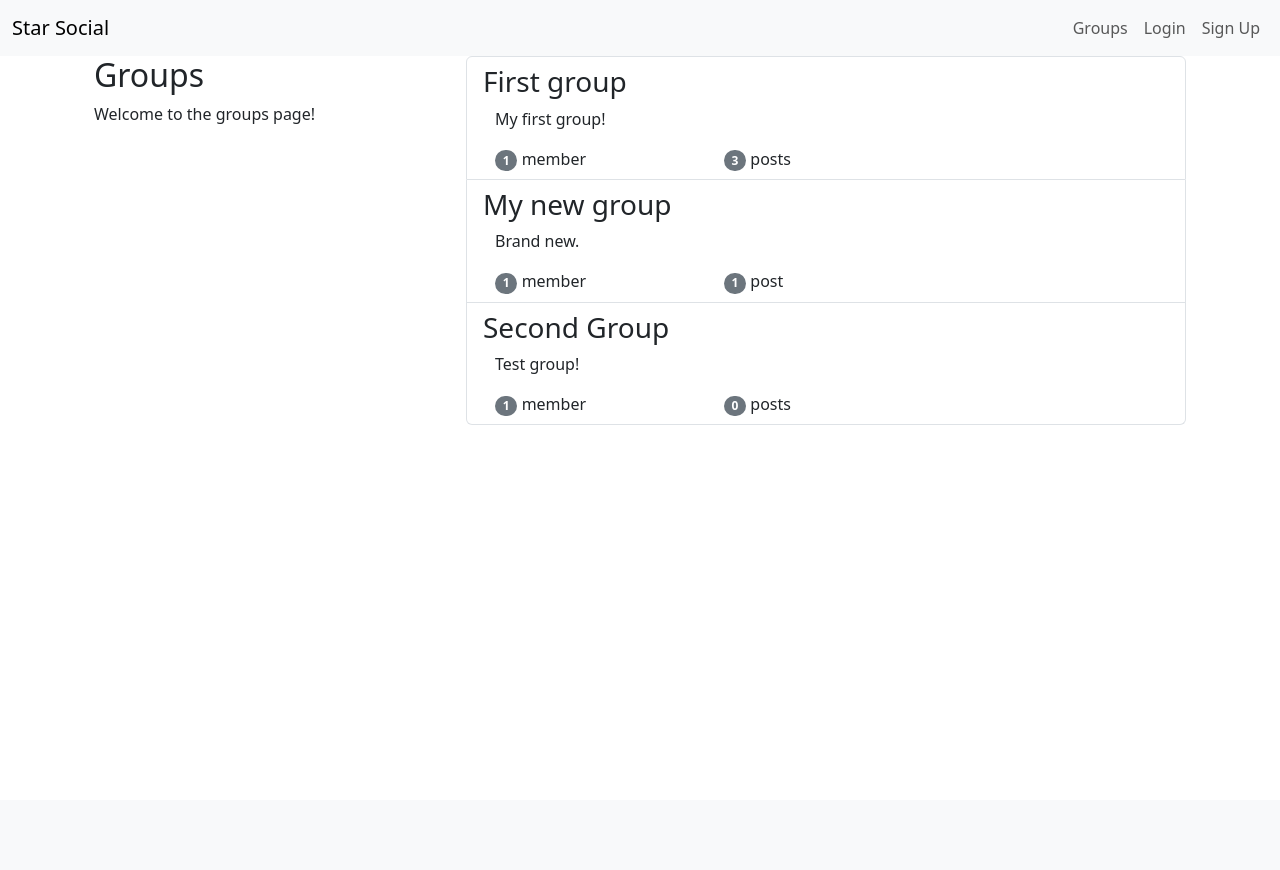
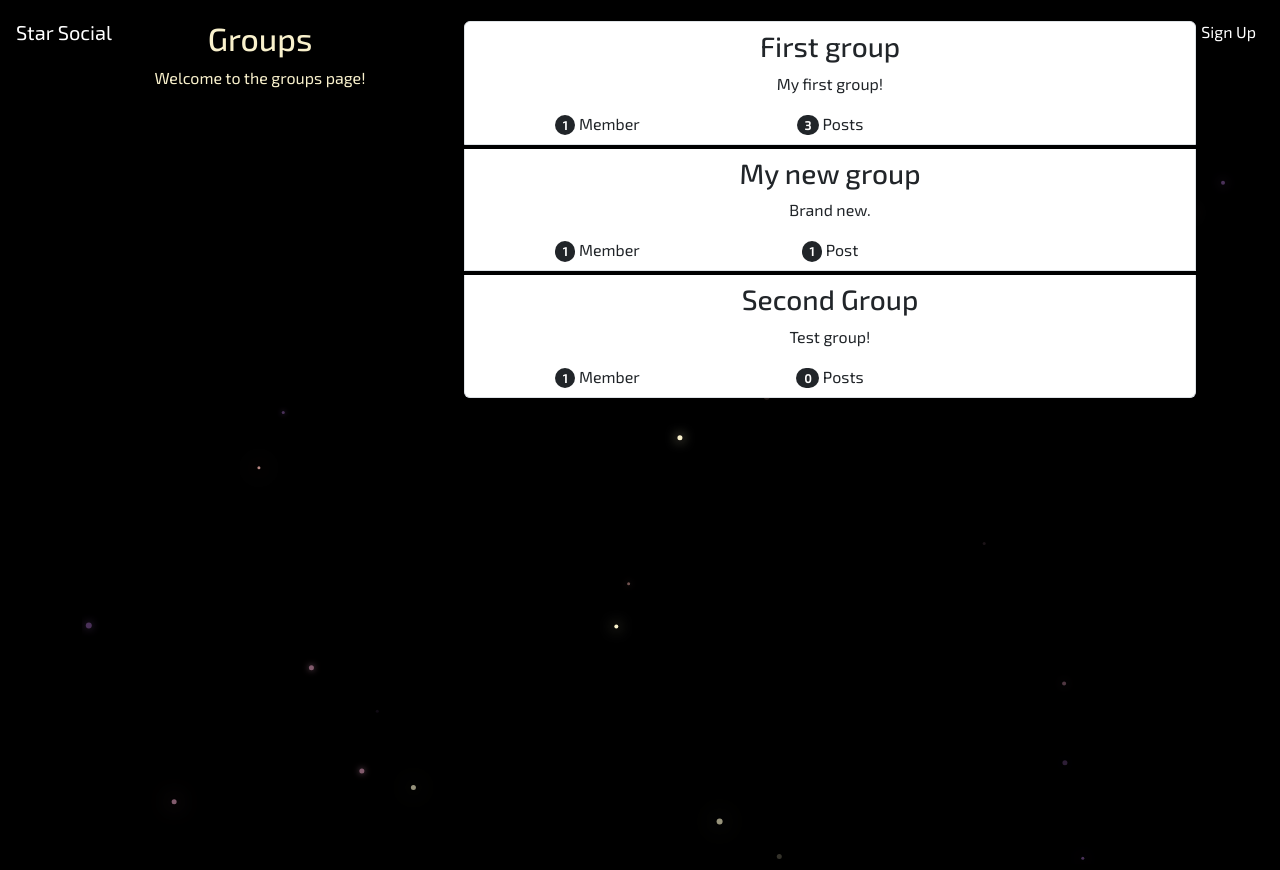
Before and after one commit to pblack02/Lean_Python, a Django app: page /groups/ in a window 1280 px wide; the page is wider, and only the part inside the window is pictured. Before the commit the page ends 425 px from the top of that part, so only its background shows below. Run offline with Django 4.2, Linux system fonts and the light colour scheme; data comes from the database, SQL or seed files in the repository; both versions use the stored data as it was after the commit; some libraries are stand-ins or nearby versions.

Commit message:
Style changes

```diff
--- a/simplesocial/accounts/templates/accounts/signup.html
+++ b/simplesocial/accounts/templates/accounts/signup.html
@@ -3,10 +3,12 @@
 {% block content %}
     <div class="container">
         <h1>Sign Up</h1>
+        <div class="sign_up align-self-end">
         <form method="POST">
             {% csrf_token %}
             {% bootstrap_form form %}
             <input type="submit" class="btn btn-primary" value="Sign Up">
         </form>
+        </div>
     </div>
 {% endblock %}
--- a/simplesocial/groups/templates/groups/group_list.html
+++ b/simplesocial/groups/templates/groups/group_list.html
@@ -11,7 +11,7 @@
             <p>Welcome to the groups page!</p>
         </div>
         {% if user.is_authenticated %}
-            <a href="{% url 'groups:create' %}" class="btn btn-md btn-fill btn-warning"><svg xmlns="http://www.w3.org/2000/svg" width="16" height="16" fill="currentColor" class="bi bi-plus" viewBox="0 0 16 16">
+            <a href="{% url 'groups:create' %}" class="btn btn-md btn-light"><svg xmlns="http://www.w3.org/2000/svg" width="16" height="16" fill="currentColor" class="bi bi-plus" viewBox="0 0 16 16">
             <path d="M8 4a.5.5 0 0 1 .5.5v3h3a.5.5 0 0 1 0 1h-3v3a.5.5 0 0 1-1 0v-3h-3a.5.5 0 0 1 0-1h3v-3A.5.5 0 0 1 8 4"/>
             </svg>Create new group</a>
         {% endif %}
@@ -27,12 +27,12 @@
                         {{group.description_html|safe}}
                         <div class="row">
                             <div class="col-md-4">
-                                <span class="badge rounded-pill text-bg-secondary">{{group.members.count}}</span>
-                                member{{group.members.count|pluralize}}
+                                <span class="badge rounded-pill text-bg-dark">{{group.members.count}}</span>
+                                Member {{group.members.count|pluralize}}
                             </div>
                             <div class="col-md-4">
-                                <span class="badge rounded-pill text-bg-secondary">{{group.posts.count}}</span>
-                                post{{group.posts.count|pluralize}}
+                                <span class="badge rounded-pill text-bg-dark">{{group.posts.count}}</span>
+                                Post{{group.posts.count|pluralize}}
                             </div>
                         </div>
                     </div>
--- a/simplesocial/static/simplesocial/css/master.css
+++ b/simplesocial/static/simplesocial/css/master.css
@@ -1,6 +1,48 @@
-/*body {*/
-/*    margin: 0;*/
-/*    overflow: hidden;*/
-/*    background-color: black;*/
-/*    color: white;*/
-/*}*/
+
+body {
+  height: 100%;
+  width: 100%;
+  overflow: hidden;
+  background: black;
+  /*margin: 0;*/
+  color: white;
+  font-family: 'Exo 2', sans-serif;
+}
+
+#note {
+  position: absolute;
+  color: rgba(249,241,204,1);
+  left: 0;
+  right: 0;
+  bottom: 25em;
+  margin: unset;
+  text-align: center;
+  user-select: none;
+  font-family: 'Exo 2', sans-serif;
+}
+
+
+.list-group-item{
+  margin: 2px;
+}
+.navbar{
+  background: black;
+}
+.mynav {
+   background: black;
+   color: white;
+   font-family: 'Exo 2', sans-serif;
+  margin: 2px;
+}
+
+.mylink {
+  color: white;
+  font-family: 'Exo 2', sans-serif;
+}
+
+.mycontent {
+  font-family: 'Exo 2', sans-serif;
+}
+.mynav a:hover{
+  color: blueviolet;
+}
--- a/simplesocial/static/simplesocial/js/master.js
+++ b/simplesocial/static/simplesocial/js/master.js
@@ -1,5 +1,5 @@
 // SOURCE: http://codepen.io/Thibka/pen/mWGxNj
-let canvas = document.getElementById('canvas'),
+var canvas = document.getElementById('canvas'),
   context = canvas.getContext('2d'),
   canvasWidth = (window.innerWidth || document.documentElement.clientWidth || document.body.clientWidth),
   canvasHeight = (window.innerHeight || document.documentElement.clientHeight || document.body.clientHeight),
@@ -7,6 +7,199 @@
   window.mozRequestAnimationFrame ||
   window.webkitRequestAnimationFrame ||
   window.msRequestAnimationFrame;
-let persons = [],
+var persons = [],
   numberOfFirefly = 30,
   birthToGive = 25;
+
+var colors = [];
+/* Galactic Tea - http://www.colourlovers.com/palette/1586746/Galactic_Tea*/
+colors[2] = [];
+colors[2]['background'] = '#2F294F';
+colors[2][1] = 'rgba(74,49,89,';
+colors[2][2] = 'rgba(130,91,109,';
+colors[2][3] = 'rgba(185,136,131,';
+colors[2][4] = 'rgba(249,241,204,';
+
+var colorTheme = 2, //getRandomInt(0,colors.length-1);
+  mainSpeed = 1;
+
+function getRandomInt(min, max, exept) {
+  var i = Math.floor(Math.random() * (max - min + 1)) + min;
+  if (typeof exept == "undefined") return i;
+  else if (typeof exept == 'number' && i == exept) return getRandomInt(min, max, exept);
+  else if (typeof exept == "object" && (i >= exept[0] && i <= exept[1])) return getRandomInt(min, max, exept);
+  else return i;
+}
+
+function isEven(n) {
+  return n == parseFloat(n) ? !(n % 2) : void 0;
+}
+
+function degToRad(deg) {
+  return deg * (Math.PI / 180);
+}
+
+function Firefly(id) {
+  this.id = id;
+  this.width = getRandomInt(3, 6);
+  this.height = this.width;
+  this.x = getRandomInt(0, (canvas.width - this.width));
+  this.y = getRandomInt(0, (canvas.height - this.height));
+  this.speed = (this.width <= 10) ? 2 : 1;
+  this.alpha = 1;
+  this.alphaReduction = getRandomInt(1, 3) / 1000;
+  this.color = colors[colorTheme][getRandomInt(1, colors[colorTheme].length - 1)];
+  this.direction = getRandomInt(0, 360);
+  this.turner = getRandomInt(0, 1) == 0 ? -1 : 1;
+  this.turnerAmp = getRandomInt(1, 2);
+  this.isHit = false;
+  this.stepCounter = 0;
+  this.changeDirectionFrequency = getRandomInt(1, 200);
+  this.shape = 2; //getRandomInt(2,3);
+  this.shadowBlur = getRandomInt(5, 25);
+}
+
+Firefly.prototype.stop = function() {
+  this.update();
+}
+
+Firefly.prototype.walk = function() {
+  var next_x = this.x + Math.cos(degToRad(this.direction)) * this.speed,
+    next_y = this.y + Math.sin(degToRad(this.direction)) * this.speed;
+
+  // Canvas limits
+  if (next_x >= (canvas.width - this.width) && (this.direction < 90 || this.direction > 270)) {
+    next_x = canvas.width - this.width;
+    this.direction = getRandomInt(90, 270, this.direction);
+  }
+  if (next_x <= 0 && (this.direction > 90 && this.direction < 270)) {
+    next_x = 0;
+    var exept = [90, 270];
+    this.direction = getRandomInt(0, 360, exept);
+  }
+  if (next_y >= (canvas.height - this.height) && (this.direction > 0 && this.direction < 180)) {
+    next_y = canvas.height - this.height;
+    this.direction = getRandomInt(180, 360, this.direction);
+  }
+  if (next_y <= 0 && (this.direction > 180 && this.direction < 360)) {
+    next_y = 0;
+    this.direction = getRandomInt(0, 180, this.direction);
+  }
+
+  this.x = next_x;
+  this.y = next_y;
+
+  this.stepCounter++;
+
+  if (this.changeDirectionFrequency && this.stepCounter == this.changeDirectionFrequency) {
+    this.turner = this.turner == -1 ? 1 : -1;
+    this.turnerAmp = getRandomInt(1, 2);
+    this.stepCounter = 0;
+    this.changeDirectionFrequency = getRandomInt(1, 200);
+  }
+
+  this.direction += this.turner * this.turnerAmp;
+
+  this.update();
+}
+
+Firefly.prototype.takeOppositeDirection = function() {
+  // Right -> Left
+  if ((this.direction >= 0 && this.direction < 90) || (this.direction > 270 && this.direction <= 360)) {
+    this.direction = getRandomInt(90, 270);
+    return;
+  }
+  // Left -> Right
+  if (this.direction > 90 && this.direction < 270) {
+    var exept = [90, 270];
+    this.direction = getRandomInt(0, 360, exept);
+    return;
+  }
+  // Down -> Up
+  if (this.direction > 0 && this.direction < 180) {
+    this.direction = getRandomInt(180, 360);
+    return;
+  }
+  // Up -> Down
+  if (this.direction > 180) {
+    this.direction = getRandomInt(0, 180);
+  }
+}
+
+Firefly.prototype.update = function() {
+
+  context.beginPath();
+
+  context.fillStyle = this.color + this.alpha + ")";
+  context.arc(this.x + (this.width / 2), this.y + (this.height / 2), this.width / 2, 0, 2 * Math.PI, false);
+  context.shadowColor = this.color + this.alpha + ")";
+  context.shadowBlur = this.shadowBlur;
+  context.shadowOffsetX = 0;
+  context.shadowOffsetY = 0;
+  context.fill();
+
+  if (this.id > 15) {
+    this.alpha -= this.alphaReduction;
+    if (this.alpha <= 0) this.die();
+  }
+
+}
+
+Firefly.prototype.die = function() {
+  persons[this.id] = null;
+  delete persons[this.id];
+}
+
+window.onload = function() {
+  canvas.setAttribute('width', canvasWidth);
+  canvas.setAttribute('height', canvasHeight);
+
+  start();
+}
+
+function start() {
+  instantiatePopulation();
+  animate();
+}
+
+function instantiatePopulation() {
+  var i = 0;
+  while (i < numberOfFirefly) {
+    persons[i] = new Firefly(i);
+    i++;
+  }
+}
+
+function animate() {
+  context.clearRect(0, 0, canvas.width, canvas.height);
+
+  context.beginPath();
+
+  // Création d'une copie de l'array persons
+  persons_order = persons.slice(0);
+  // Tri par ordre de position sur l'axe y (afin de gérer les z-index)
+  persons_order.sort(function(a, b) {
+    return a.y - b.y
+  });
+
+  // Paint les instances dans l'ordre trié
+  for (var i in persons_order) {
+    var u = persons_order[i].id;
+    persons[u].walk();
+  }
+
+  requestAnimationFrame(animate);
+}
+
+canvas.onclick = function(e) {
+  giveBirth(e, birthToGive);
+}
+
+function giveBirth(e, u) {
+  var i = persons.length;
+  persons[i] = new Firefly(i);
+  persons[i].x = e.layerX;
+  persons[i].y = e.layerY;
+
+  if (u > 1) giveBirth(e, u - 1);
+}
--- a/simplesocial/templates/base.html
+++ b/simplesocial/templates/base.html
@@ -9,33 +9,35 @@
 <!--    Google Fonts-->
     <link rel="preconnect" href="https://fonts.googleapis.com">
     <link rel="preconnect" href="https://fonts.gstatic.com" crossorigin>
-    <link href="https://fonts.googleapis.com/css2?family=Montserrat:wght@400;500&family=Russo+One&display=swap" rel="stylesheet">
+    <link href="https://fonts.googleapis.com/css2?family=Exo+2:ital,wght@0,300;0,400;0,500;1,200;1,400&display=swap" rel="stylesheet">
 
     <link rel="stylesheet" href="{% static 'simplesocial/css/master.css' %}">
 </head>
 <body>
-
-    <nav class="navbar navbar-expand-lg bg-body-tertiary mynav" role="navigation" id="navbar">
-        <div class="container-fluid">
-                <a class="navbar-brand mynav" href="{% url 'home' %}">Star Social </a>
+    <nav class="navbar navbar-expand-lg mynav" role="navigation" id="navbar">
+        <div class="container-fluid mynav">
+                <a class="navbar-brand mylink" href="{% url 'home' %}">Star Social </a>
              <ul class="nav navbar-nav justify-content-end">
                  {% if user.is_authenticated %}
-                    <li class="nav-item"><a class="nav-link" href="{% url 'posts:create' %}">Post</a></li>
-                    <li class="nav-item"><a class="nav-link" href="{% url 'groups:all' %}">Groups</a></li>
-                    <li class="nav-item"><a class="nav-link" href="{% url 'groups:create' %}">Create Group</a></li>
-                    <li class="nav-item"><a class="nav-link" href="{% url 'accounts:logout' %}">Logout</a></li>
+                    <li class="nav-item"><a class="nav-link mylink" href="{% url 'posts:create' %}">Post</a></li>
+                    <li class="nav-item"><a class="nav-link mylink" href="{% url 'groups:all' %}">Groups</a></li>
+                    <li class="nav-item"><a class="nav-link mylink" href="{% url 'groups:create' %}">Create Group</a></li>
+                    <li class="nav-item"><a class="nav-link mylink" href="{% url 'accounts:logout' %}">Logout</a></li>
                  {% else %}
-                     <li class="nav-item"><a class="nav-link" href="{% url 'groups:all' %}">Groups</a></li>
-                     <li class="nav-item"><a class="nav-link" href="{% url 'accounts:login' %}">Login</a></li>
-                     <li class="nav-item"><a class="nav-link" href="{% url 'accounts:signup' %}">Sign Up</a></li>
+                     <li class="nav-item"><a class="nav-link mylink" href="{% url 'groups:all' %}">Groups</a></li>
+                     <li class="nav-item"><a class="nav-link mylink" href="{% url 'accounts:login' %}">Login</a></li>
+                     <li class="nav-item"><a class="nav-link mylink" href="{% url 'accounts:signup' %}">Sign Up</a></li>
                  {% endif %}
             </ul>
         </div>
     </nav>
     <div class="container mycontent">
+        <canvas id="canvas"></canvas>
+        <span id="note">
         {% block content %}
 
         {% endblock %}
+        </span>
     </div>
 </body>
 <script src="{% static 'simplesocial/js/master.js' %}" type="text/javascript"></script>
```
Also changed, not shown: simplesocial/groups/templates/groups/group_detail.html (+5 -3 lines), simplesocial/db.sqlite3.
